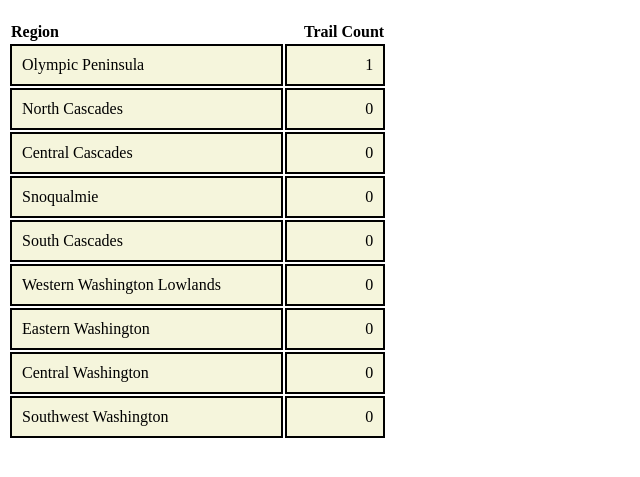
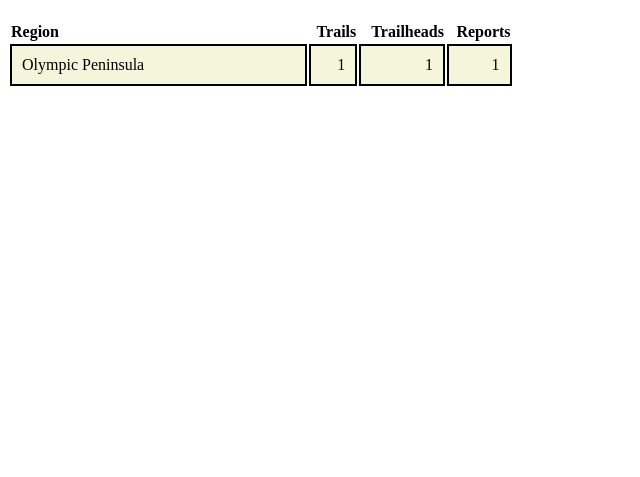
Before and after one commit to kris71990/crowd-watch, a Django app: page /trails/regions/ in a window 1280 px wide. Shown: the part 91-568 px from the top of the page, without its empty margins (0-640 px from the left). Run offline with Django 3.2, Linux system fonts and the light colour scheme; tables that the repository leaves empty hold one stand-in row (values such as "Sample post").

Commit message:
add region model for better functionality

```diff
--- a/trails/models.py
+++ b/trails/models.py
@@ -3,12 +3,9 @@ from django.db import models
 import uuid
 from django.core.validators import MinValueValidator
 
-class Trail(models.Model):
+class Region(models.Model):
   def __str__(self):
     return self.name
-
-  def get_id(self):
-    return self.id
 
   REGION_CHOICES = [
     ('OP', 'Olympic Peninsula'),
@@ -23,14 +20,25 @@ class Trail(models.Model):
   ]
 
   id = models.UUIDField(primary_key=True, default=uuid.uuid4, editable=False)
+  name = models.CharField(
+    choices=REGION_CHOICES,
+    max_length=2,
+    unique=True,
+    help_text='Region Name'
+  )
+
+class Trail(models.Model):
+  def __str__(self):
+    return self.name
+
+  def get_id(self):
+    return self.id
+
+  region = models.ForeignKey(Region, on_delete=models.CASCADE)
+  id = models.UUIDField(primary_key=True, default=uuid.uuid4, editable=False)
   modified = models.DateTimeField('time modified', auto_now=True)
 
   name = models.CharField(max_length=100, unique=True, help_text='Trail Name')
-  region = models.CharField(
-    max_length=2,
-    choices=REGION_CHOICES,
-    help_text='Geographic region in Washington where trail is located'
-  )
   coordinates = models.CharField(
     max_length=25,
     help_text='Geographic coordinates searchable via Google Maps'
@@ -73,6 +81,7 @@ class Trailhead(models.Model):
   ]
 
   id = models.UUIDField(primary_key=True, default=uuid.uuid4, editable=False)
+  region = models.ForeignKey(Region, on_delete=models.CASCADE, null=True)
   trail = models.ForeignKey(Trail, on_delete=models.CASCADE)
   modified = models.DateTimeField('time modified', auto_now=True)
 
@@ -193,6 +202,7 @@ class Report(models.Model):
   id = models.UUIDField(primary_key=True, default=uuid.uuid4, editable=False)
   trail = models.ForeignKey(Trail, on_delete=models.CASCADE)
   trailhead = models.ForeignKey(Trailhead, on_delete=models.CASCADE)
+  region = models.ForeignKey(Region, on_delete=models.CASCADE, null=True)
 
   created = models.DateTimeField('time created', auto_now_add=True)
   modified = models.DateTimeField('time modified', auto_now=True)
--- a/trails/static/trails/regions.css
+++ b/trails/static/trails/regions.css
@@ -1,6 +1,6 @@
 table {
   margin-top: 20px;
-  width: 30%;
+  width: 40%;
 }
 
 thead td {
@@ -13,8 +13,16 @@ tbody td {
   background-color: beige;
 }
 
-.trail_count, .count_head {
+tbody td:first-child {
+  width: 60%;
+}
+
+td {
   text-align: right;
+}
+
+.region_head, .region_name {
+  text-align: left;
 }
 
 a:hover {
--- a/trails/templates/trails/regions.html
+++ b/trails/templates/trails/regions.html
@@ -11,18 +11,38 @@
     <title>Regions</title>
   </head>
   <body>
+    {% include "./header.html" %}
     {% if regions_table %}
-      {% include "./header.html" %}
       <table>
         <thead>
           <td class="region_head">Region</td>
-          <td class="count_head">Trail Count</td>
+          <td class="trail_count_head">Trails</td>
+          <td class="trailhead_count_head">Trailheads</td>
+          <td class="report_count_head">Reports</td>
         </thead>
         <tbody>
         {% for region in regions_table %}
           <tr>
-            <td class="region_name"><a href="{% url 'trails' region.abbr %}">{{ region.region }}</a></td>
-            <td class="trail_count"><p>{{ region.trail_count }}</p></td>
+            <td class="region_name"><a href="{% url 'trails' region.id %}">{{ region.get_name_display }}</a></td>
+
+            {% if region.trails > 0 %}
+              <td class="trail_count"><p>{{ region.trails }}</p></td>
+            {% else %}
+              <td class="trail_count"><p>0</p></td>
+            {% endif %}
+
+            {% if region.trailheads > 0 %}
+              <td class="trailhead_count"><p>{{ region.trailheads }}</p></td>
+            {% else %}
+              <td class="trailhead_count"><p>0</p></td>
+            {% endif %}
+
+
+            {% if region.reports > 0 %}
+              <td class="report_count"><p>{{ region.reports }}</p></td>
+            {% else %}
+              <td class="report_count"><p>0</p></td>
+            {% endif %}
           </tr>
         {% endfor %}
         <tbody>
--- a/trails/views.py
+++ b/trails/views.py
@@ -5,25 +5,18 @@ from django.forms import ModelChoiceField
 from django.utils import timezone
 from django.shortcuts import redirect
 
-from .models import Trail, Trailhead, Report
+from .models import Region, Trail, Trailhead, Report
 from .forms import TrailForm, TrailheadForm, ReportForm, SelectDayForm, SelectTimeForm
 from .utils import *
 
 def regions(request):
-  regions_list = Trail.REGION_CHOICES
-  region_trail_count = []
-  for i in regions_list:
-    trail_count = len(Trail.objects.filter(region=i[0]).values('name'))
-    region_trail_count.append({
-      'abbr': i[0],
-      'region': i[1],
-      'trail_count': trail_count,
-    })
-
-  sorted_trails = sorted(region_trail_count, key=lambda x: x['trail_count'], reverse=True)
+  trail_count = Count('trail')
+  report_count = Count('report')
+  trailhead_count = Count('trailhead')
+  regions_list = Region.objects.annotate(trails=trail_count, trailheads=trailhead_count, reports=report_count).order_by('-trail')
 
   context = {
-    'regions_table': sorted_trails,
+    'regions_table': regions_list,
   }
   return render(request, 'trails/regions.html', context)
 
```
Also changed, not shown: trails/admin.py (+5 -2 lines), trails/migrations/0013_auto_20211201_1503.py (added), trails/migrations/0014_report_region.py (added), trails/migrations/0015_trailhead_region.py (added).
